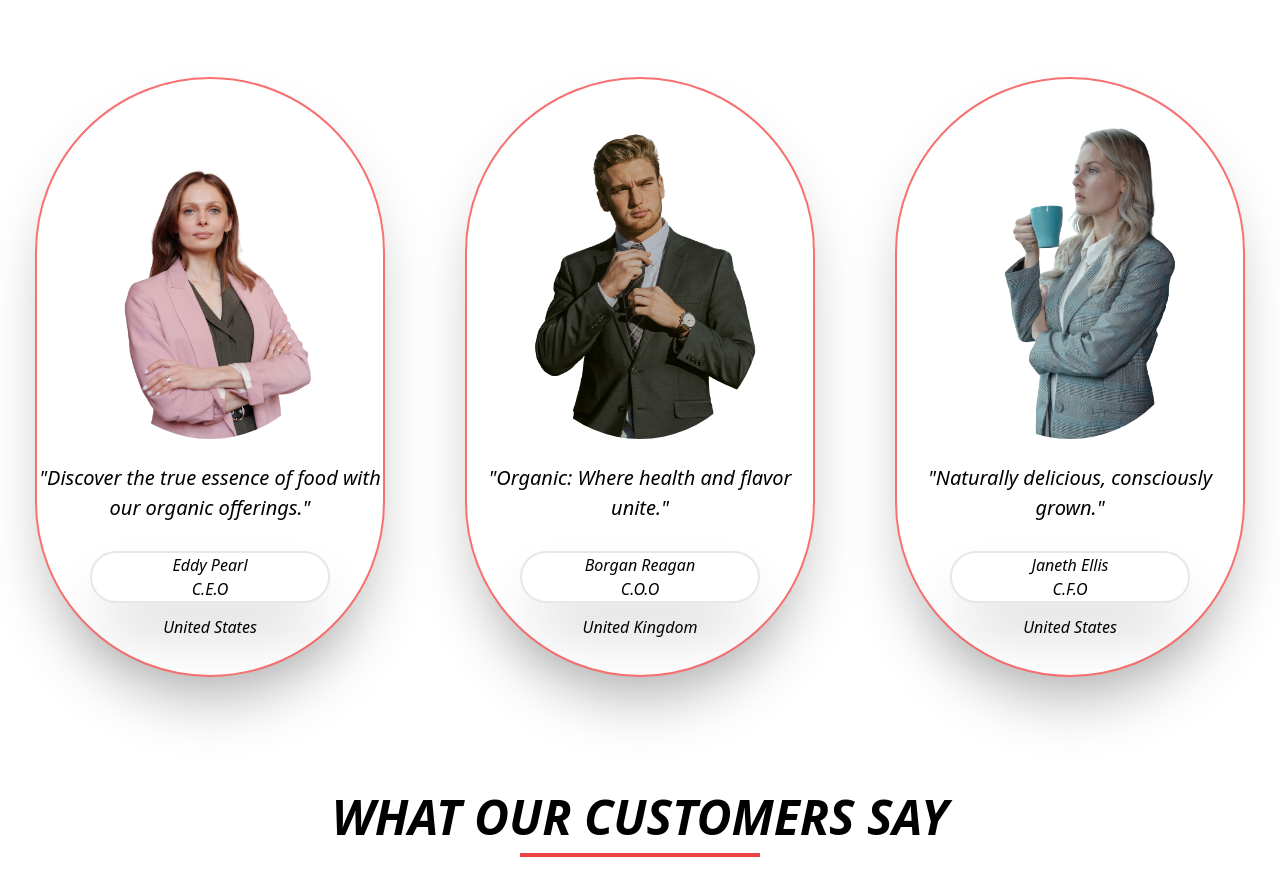
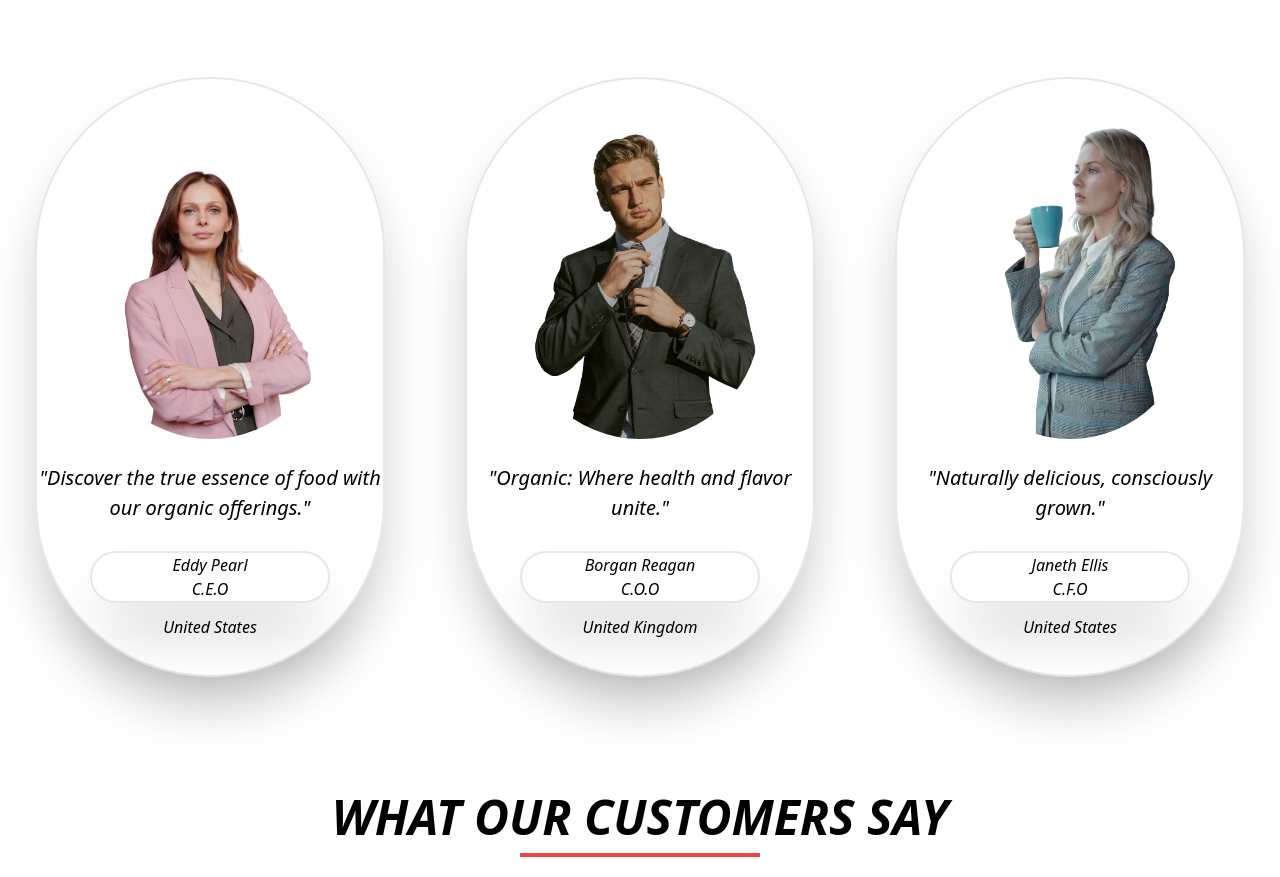
Before and after one commit to Peteroxy/star-food-site, a website: page dist/about.html in a window 1280 px wide. Shown: the part 1977-2854 px from the top of the page. Drawn offline with Linux system fonts and the light colour scheme; a web font is replaced by a local one.

Commit message:
my commit

```diff
--- a/dist/about.html
+++ b/dist/about.html
@@ -162,7 +162,7 @@
                 </div>
                 <div class=" mt-20 flex  justify-center items-center text-center gap-20 max-lg:flex-col max-xl:grid max-xl:grid-cols-2 max-lg:grid-cols-1">
                     <div class="group flex flex-col ">
-                        <div class="  w-[350px] h-[600px] max-sm:w-[300px] flex flex-col rounded-full shadow-[0_35px_60px_-15px_rgba(0,0,0,0.3)] bg-white items-center group-hover:bg-slate-500 group-hover:text-white border-solid border-2 border-red-400">
+                        <div class="  w-[350px] h-[600px] max-sm:w-[300px] flex flex-col rounded-full shadow-[0_35px_60px_-15px_rgba(0,0,0,0.3)] bg-white items-center group-hover:bg-slate-500 group-hover:text-white border-solid border-2">
                             <div class=" rounded-full w-[15rem] h-[10rem] ">
                                 <img src="./images/ceo1r.png" alt="" class="rounded-full">
                             </div>
@@ -182,7 +182,7 @@
 
                     </div>
                     <div class="group">
-                        <div class="  w-[350px] h-[600px] max-sm:w-[300px] flex flex-col rounded-full shadow-[0_35px_60px_-15px_rgba(0,0,0,0.3)] bg-white items-center group-hover:bg-slate-500 group-hover:text-white border-solid border-2 border-red-400">
+                        <div class="  w-[350px] h-[600px] max-sm:w-[300px] flex flex-col rounded-full shadow-[0_35px_60px_-15px_rgba(0,0,0,0.3)] bg-white items-center group-hover:bg-slate-500 group-hover:text-white border-solid border-2 ">
                             <div class=" rounded-full w-[15rem] h-[10rem]">
                                 <img src="./images/ceo3r.png" alt="" class="rounded-full">
                             </div>
@@ -202,7 +202,7 @@
 
                     </div>
                     <div class="group">
-                        <div class="  w-[350px] h-[600px] max-sm:w-[300px] flex flex-col rounded-full shadow-[0_35px_60px_-15px_rgba(0,0,0,0.3)] bg-white items-center group-hover:bg-slate-500 group-hover:text-white border-solid border-2 border-red-400">
+                        <div class="  w-[350px] h-[600px] max-sm:w-[300px] flex flex-col rounded-full shadow-[0_35px_60px_-15px_rgba(0,0,0,0.3)] bg-white items-center group-hover:bg-slate-500 group-hover:text-white border-solid border-2 ">
                             <div class=" rounded-full w-[15rem] h-[10rem]">
                                 <img src="./images/ceo2r.png" alt="" class="rounded-full">
                             </div>
--- a/dist/data.js
+++ b/dist/data.js
@@ -298,7 +298,7 @@ const product = [
     {
         id: 37,
         category:'fruits',
-        image: 'images/Watermelond.png',
+        image: 'images/water-melon.png',
         name: 'Water Melon',
         price: 250,
         description:"Refreshing and hydrating, watermelon is a juicy fruit that quenches your thirst and offers a burst of vitamins, making it a perfect summertime treat."
```
Also changed, not shown: dist/images/Lentils.png, dist/images/Millet-Cereal.png, dist/images/Thyme.png, dist/images/Watermelond.png (deleted), dist/images/water-melon.png, dist/output.css.
